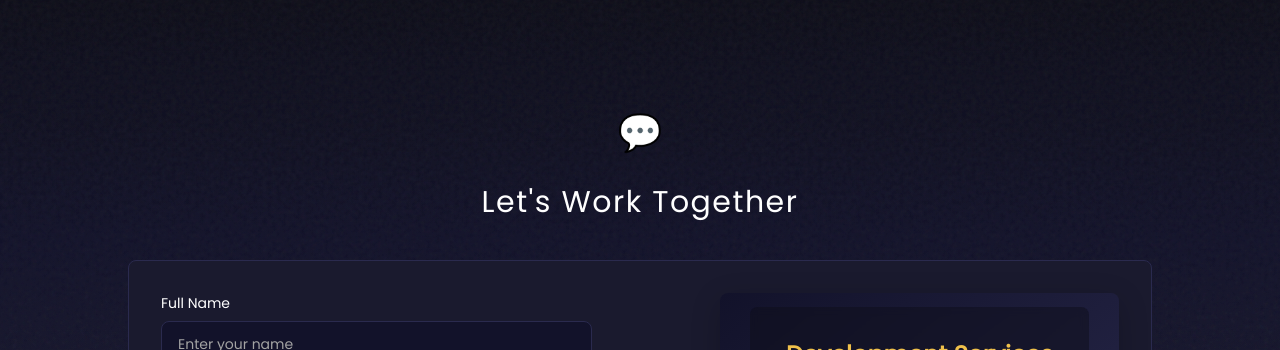
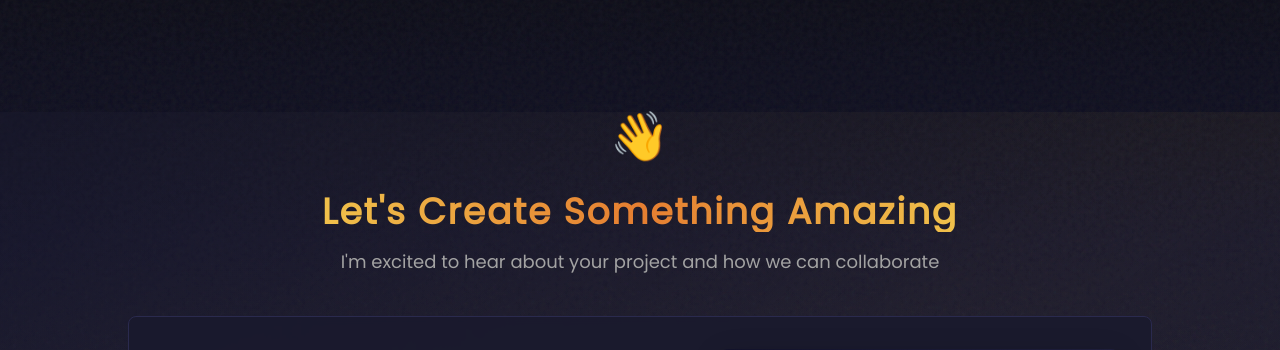
Before and after one commit to Rafiqdevhub/Rafiqdev, a React (Vite) app: page /contact in a window 1280 px wide. Shown: the top 350 px of the page. Built offline with nearby package versions, Linux system fonts and the light colour scheme; no server answers.

Commit message:
add new images and enhance About and Contact pages with updated content and styles

```diff
--- a/src/data/UserData.js
+++ b/src/data/UserData.js
@@ -2,7 +2,7 @@ export const UserData = {
   name: "Muhammad Rafiq",
   email: "rafkhan9323@gmail.com",
   about:
-    "Innovative Full Stack Developer with a passion for crafting exceptional digital experiences. Specialized in building high-performance, scalable web applications that drive business growth. Expert in modern frontend technologies (React, Next.js) and robust backend solutions (Python, Node.js). Notable achievements include developing enterprise-level applications with 99.9% uptime and reducing load times by 60%. Proven track record in delivering secure, efficient solutions that exceed client expectations. Whether you need a cutting-edge web application, mobile app, or custom software solution, I bring technical excellence and creative problem-solving to every project.",
+    "Versatile Full Stack Developer with expertise in modern web and mobile development. Proficient in building scalable applications using React, Next.js, and Node.js ecosystem. Specialized in crafting robust backend solutions with Express.js, managing diverse databases (MongoDB, PostgreSQL, MySQL), and developing cross-platform mobile apps with React Native. Passionate AI/ML explorer leveraging Python for intelligent solutions. Key strengths include architecting high-performance applications, implementing secure authentication systems, and optimizing database queries. Committed to delivering exceptional user experiences through clean code, innovative solutions, and best practices in software development.",
   resumeUrl:
     "https://drive.google.com/file/d/19ceYAQky1Hq0r5qiQ5nxXG3Xjt05JFJd/view?usp=drive_link",
   FooterLink: "https://www.linkedin.com/in/rafiqdevhub/",
--- a/src/pages/About.jsx
+++ b/src/pages/About.jsx
@@ -2,7 +2,7 @@ import { useState, useEffect, useMemo } from "react";
 import { UserData } from "../data/UserData";
 import { skillsData } from "../data/SkillsData";
 import { skillsImage } from "../utils/SkillsImage";
-import AboutImage from "../Assets/images/AboutImage.png";
+import AboutImage from "../Assets/images/aboutImg.jpg";
 import { useNavigate } from "react-router-dom";
 
 function About() {
@@ -117,21 +117,30 @@ function About() {
             </p>
 
             <div className="grid grid-cols-1 sm:grid-cols-2 gap-2 xxs:gap-3 xs:gap-4 mt-3 xxs:mt-4 xs:mt-6">
-              <div className="p-2 xxs:p-3 xs:p-4 bg-[#12122a]/50 rounded-lg border-l-4 border-[#f0c14b] shadow-lg hover:shadow-[0_5px_15px_rgba(240,193,75,0.2)] transition-all duration-300">
-                <p className="text-white font-bold mb-0.5 xxs:mb-1 xs:mb-2 text-xs xxs:text-sm xs:text-base">
+              <div className="group relative p-2 xxs:p-3 xs:p-4 bg-[#12122a]/50 rounded-lg overflow-hidden transition-all duration-300">
+                <div className="absolute inset-0 bg-gradient-to-r from-[#f0c14b]/10 to-[#3498db]/10 opacity-0 group-hover:opacity-100 transition-opacity duration-500"></div>
+                <div className="absolute left-0 top-0 bottom-0 w-1 bg-gradient-to-b from-[#f0c14b] to-[#e57e31] group-hover:scale-y-110 transition-transform duration-300 origin-center"></div>
+                <div className="relative z-10">
+                  <p className="font-poppins font-bold mb-0.5 xxs:mb-1 xs:mb-2 text-xs xxs:text-sm xs:text-base text-transparent bg-clip-text bg-gradient-to-r from-[#f0c14b] to-[#e57e31] group-hover:from-[#e57e31] group-hover:to-[#f0c14b] transition-all duration-500">
                     Full Stack Expert
                   </p>
-                <p className="text-[#a3a3a3] text-xs xxs:text-xs xs:text-sm">
+                  <p className="text-[#a3a3a3] text-xs xxs:text-xs xs:text-sm group-hover:text-white transition-colors duration-300">
                     End-to-end development specialist
                   </p>
                 </div>
-              <div className="p-2 xxs:p-3 xs:p-4 bg-[#12122a]/50 rounded-lg border-l-4 border-blue-500 shadow-lg hover:shadow-[0_5px_15px_rgba(52,152,219,0.2)] transition-all duration-300">
-                <p className="text-white font-bold mb-0.5 xxs:mb-1 xs:mb-2 text-xs xxs:text-sm xs:text-base">
+              </div>
+
+              <div className="group relative p-2 xxs:p-3 xs:p-4 bg-[#12122a]/50 rounded-lg overflow-hidden transition-all duration-300">
+                <div className="absolute inset-0 bg-gradient-to-r from-[#3498db]/10 to-[#f0c14b]/10 opacity-0 group-hover:opacity-100 transition-opacity duration-500"></div>
+                <div className="absolute left-0 top-0 bottom-0 w-1 bg-gradient-to-b from-[#3498db] to-[#2980b9] group-hover:scale-y-110 transition-transform duration-300 origin-center"></div>
+                <div className="relative z-10">
+                  <p className="font-poppins font-bold mb-0.5 xxs:mb-1 xs:mb-2 text-xs xxs:text-sm xs:text-base text-transparent bg-clip-text bg-gradient-to-r from-[#3498db] to-[#2980b9] group-hover:from-[#2980b9] group-hover:to-[#3498db] transition-all duration-500">
                     Problem Solver
                   </p>
-                <p className="text-[#a3a3a3] text-xs xxs:text-xs xs:text-sm">
+                  <p className="text-[#a3a3a3] text-xs xxs:text-xs xs:text-sm group-hover:text-white transition-colors duration-300">
                     Creative solutions architect
                   </p>
+                </div>
               </div>
             </div>
           </div>
--- a/src/pages/Contact.jsx
+++ b/src/pages/Contact.jsx
@@ -84,17 +84,25 @@ const Contact = () => {
   };
 
   return (
-    <div className="w-full pb-6 xxs:pb-10 xs:pb-16">
-      <div className="text-center pb-4 xxs:pb-5 xs:pb-6 mt-4 xxs:mt-6 xs:mt-8">
-        <p className="text-2xl xxs:text-3xl xs:text-4xl font-semibold text-[#f0c14b] mb-2 xxs:mb-3 xs:mb-4">
-          💬
-        </p>
-        <p className="font-poppins mx-auto w-[94%] xxs:w-[90%] md:w-[70%] lg:w-[50%] pt-1 xxs:pt-2 xs:pt-4 text-center text-lg xxs:text-xl xs:text-2xl tracking-wider text-white lg:text-3xl">
-          Let&apos;s Work Together
+    <div className="w-full pb-6 xxs:pb-10 xs:pb-16 relative">
+      {/* Animated gradient background */}
+      <div className="absolute inset-0 bg-gradient-to-br from-[#1a1a2e]/50 via-[#f0c14b]/5 to-[#1a1a2e]/50 animate-gradient-slow pointer-events-none"></div>
+
+      <div className="relative text-center pb-4 xxs:pb-5 xs:pb-6 mt-4 xxs:mt-6 xs:mt-8">
+        <div className="animate-float">
+          <p className="text-3xl xxs:text-4xl xs:text-5xl font-semibold text-[#f0c14b] mb-2 xxs:mb-3 xs:mb-4">
+            👋
+          </p>
+        </div>
+        <h1 className="font-poppins mx-auto w-[94%] xxs:w-[90%] md:w-[70%] lg:w-[50%] pt-1 xxs:pt-2 xs:pt-4 text-center text-2xl xxs:text-3xl xs:text-4xl tracking-wider font-bold bg-gradient-to-r from-[#f0c14b] via-[#e57e31] to-[#f0c14b] text-transparent bg-clip-text animate-gradient">
+          Let&apos;s Create Something Amazing
+        </h1>
+        <p className="font-poppins text-[#a3a3a3] text-sm xxs:text-base xs:text-lg mt-2 xxs:mt-3 xs:mt-4">
+          I'm excited to hear about your project and how we can collaborate
         </p>
       </div>
 
-      <div className="mx-auto flex w-[96%] xxs:w-[94%] xs:w-[90%] flex-col justify-between rounded-lg bg-[#1a1a2e] p-3 xxs:p-4 xs:p-6 sm:p-8 border border-[#2a2a4e] hover:border-[#543e07] hover:shadow-[0_8px_30px_rgba(240,193,75,0.15)] transition-all duration-500 transform hover:-translate-y-1 md:flex-row md:items-start lg:w-[85%] xl:w-[80%] mt-2 xxs:mt-3 xs:mt-4">
+      <div className="relative mx-auto flex w-[96%] xxs:w-[94%] xs:w-[90%] flex-col justify-between rounded-lg bg-[#1a1a2e]/90 backdrop-blur-sm p-3 xxs:p-4 xs:p-6 sm:p-8 border border-[#2a2a4e] hover:border-[#f0c14b] hover:shadow-[0_8px_30px_rgba(240,193,75,0.15)] transition-all duration-500 transform hover:-translate-y-2 md:flex-row md:items-start lg:w-[85%] xl:w-[80%] mt-2 xxs:mt-3 xs:mt-4">
         <div className="w-full md:w-[45%]">
           <form
             ref={formRef}
```
Also changed, not shown: src/Assets/images/AboutImage.png (deleted), 1 other file (tests, documents, lock files or other folders). Lines whose indentation alone changed are shown as unchanged.
